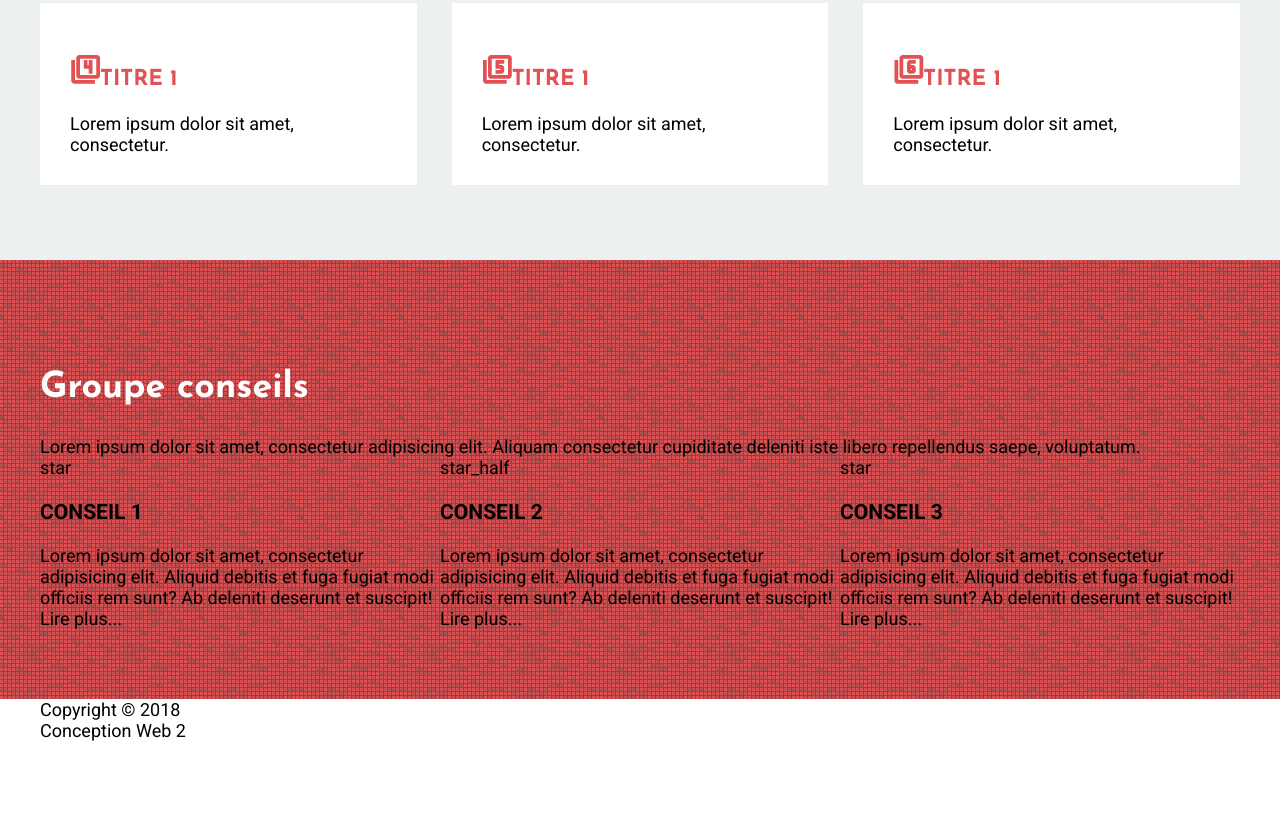
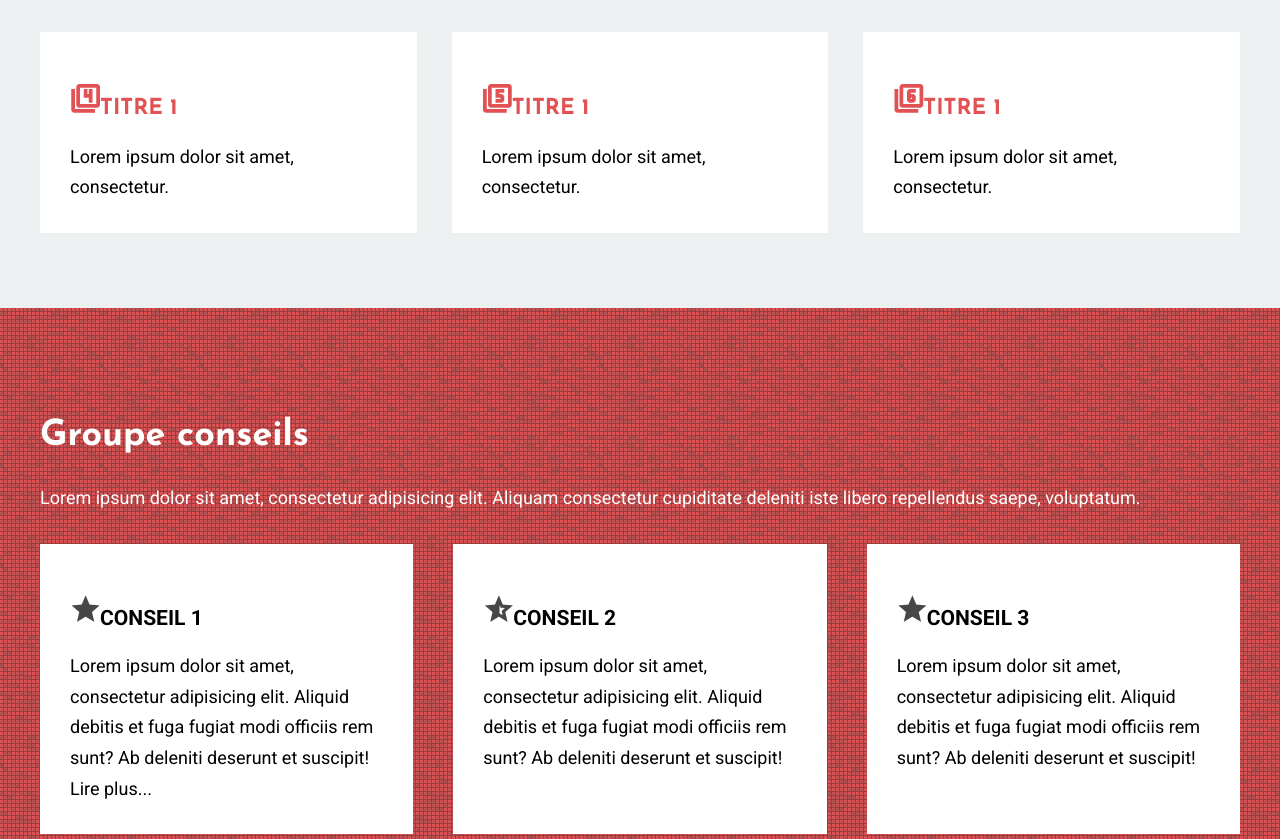
Before and after one commit to tempesttmarina/sem10, a plain HTML site: page index.html in a window 1280 px wide. Shown: the part 1097-1936 px from the top of the page. Before the commit the page ends 1838 px from the top, so only its background shows below. Drawn offline with Linux system fonts and the light colour scheme.

Commit message:
line height des p trouvée

```diff
--- a/css/styles.css
+++ b/css/styles.css
@@ -25,6 +25,7 @@ a{
 }
 p{
     margin: 0;
+    line-height: 170%;
 }
 
 /*===================================
@@ -175,8 +176,37 @@ h1{
     font: normal 700 3.6rem "Josefin Sans", sans-serif;
     color: #fff;
 }
+.conseils p:not(.c1 p, .c2 p, .c3 p){
+    color: #fff;
+}
 .articles-grid{
+    margin-top: 30px;
     display: grid;
     grid-template-columns: repeat(3, 1fr);
+    gap: 40px;
+}
+.c1, .c2, .c3{
+    background-color: #fff;
+    padding: 30px;
 }
 /*-----Icones----*/
+.c1 h3::before{
+    color: #474747;
+    content: "star";
+    font-family: "Material Icons";
+    font-size: 3.0rem;
+}
+.c2 h3::before{
+    color: #474747;
+    content: "star_half";
+    font-family: "Material Icons";
+    font-size: 3.0rem;
+}
+.c3 h3::before{
+    color: #474747;
+    content: "star";
+    font-family: "Material Icons";
+    font-size: 3.0rem;
+}
+
+/*-------Footer--------*/
--- a/index.html
+++ b/index.html
@@ -88,9 +88,6 @@
 
                 <div class="articles-grid">
                     <article class="c1">
-                        <span class="material-symbols-outlined">
-                            star
-                            </span>
                             <h3>CONSEIL 1</h3>
                             <p>Lorem ipsum dolor sit amet, consectetur adipisicing elit.
                                 Aliquid debitis et fuga fugiat modi officiis rem sunt?
@@ -100,27 +97,17 @@
                     </article>
 
                     <article class="c2">
-                        <span class="material-symbols-outlined">
-                            star_half
-                            </span>
                             <h3>CONSEIL 2</h3>
                             <p>Lorem ipsum dolor sit amet, consectetur adipisicing elit.
                                 Aliquid debitis et fuga fugiat modi officiis rem sunt?
                                 Ab deleniti deserunt et suscipit!</p>
-
-                            <p>Lire plus...</p>
                     </article>
 
                     <article class="c3">
-                        <span class="material-symbols-outlined">
-                            star
-                            </span>
                             <h3>CONSEIL 3</h3>
                             <p>Lorem ipsum dolor sit amet, consectetur adipisicing elit.
                                 Aliquid debitis et fuga fugiat modi officiis rem sunt?
                                 Ab deleniti deserunt et suscipit!</p>
-
-                            <p>Lire plus...</p>
                     </article>
                 </div>
         </div>
```
